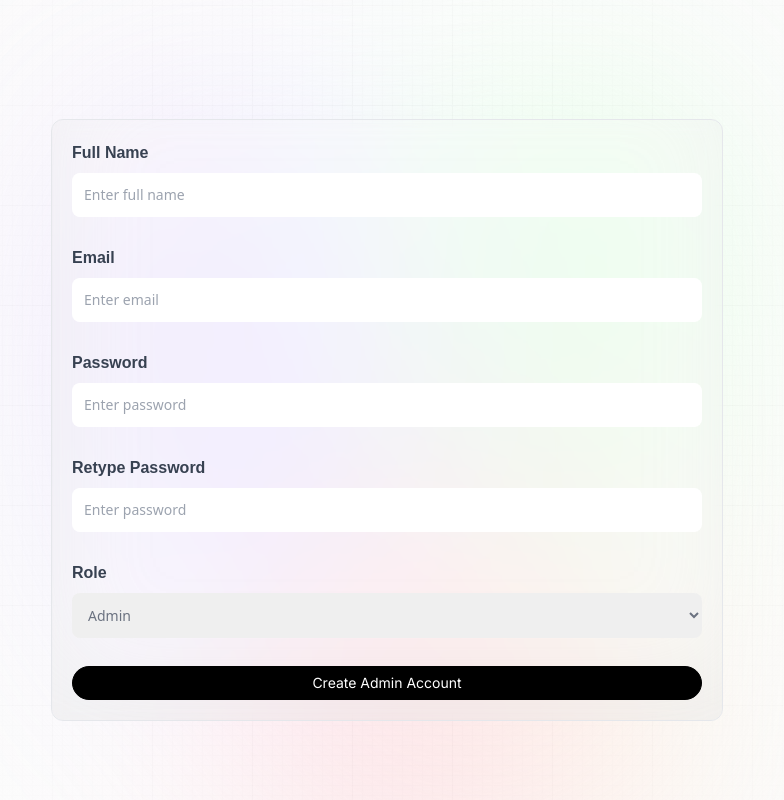
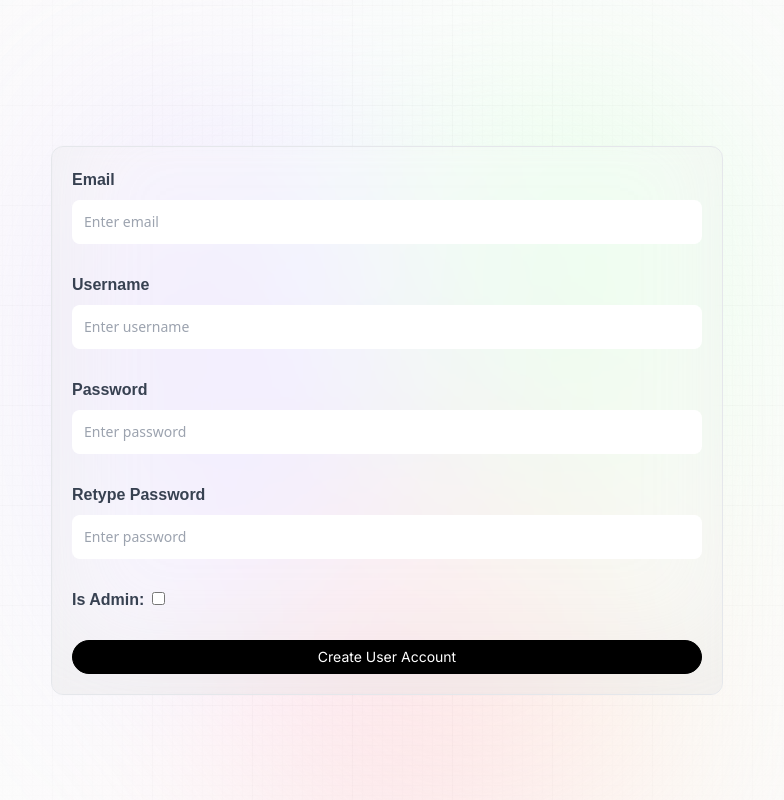
Before and after one commit to Merckerk/rtams-next, a Next.js app: page /create-admin in a window 1280 px wide. Shown: the whole page, without its empty margins (253-1037 px from the left). Built offline with nearby package versions, Linux system fonts and the light colour scheme.

Commit message:
feat: field validation wip

```diff
--- a/app/api/users/create/route.js
+++ b/app/api/users/create/route.js
@@ -7,7 +7,7 @@ connectToDB();
 export const POST = async (req, res) => {
   try {
     const reqBody = await req.json();
-    const { username, email, password, isAdmin } = reqBody;
+    const { email, username, password, isAdmin } = reqBody;
 
     console.log(reqBody);
 
@@ -24,20 +24,19 @@ export const POST = async (req, res) => {
 
     //create user
     const newUser = new User({
-        username,
-        email,
-        password: hashedPassword,
-        isAdmin
+      email,
+      username,
+      password: hashedPassword,
+      isAdmin,
     });
 
     const savedUser = await newUser.save();
     console.log(savedUser); //delete in production
 
-    if(newUser.isAdmin){
-        return new Response('Successfully created admin',{status :201});
+    if (newUser.isAdmin) {
+      return new Response("Successfully created admin", { status: 201 });
     }
-    return new Response('Successfully created user',{status :201});
-
+    return new Response("Successfully created user", { status: 201 });
   } catch (error) {
     console.log(error);
     return new Response("Failed to Create admin account", { status: 500 });
--- a/app/create-admin/page.jsx
+++ b/app/create-admin/page.jsx
@@ -1,22 +1,55 @@
-const CreateAdmin = () => {
+"use client";
+import { useEffect, useState } from "react";
+import { useFormik } from "formik";
+import * as Yup from "yup";
+
+const CreateUser = () => {
+  const formik = useFormik({
+    initialValues: {
+      email: "",
+      username: "",
+      password: "",
+      repassword: "",
+      isAdmin: false,
+    },
+    validationSchema: Yup.object({
+      email: Yup.string().email("Invalid Email").required("Email Required"),
+      username: Yup.string().required("Username required"),
+      password: Yup.string()
+        .min(12, "Password must be atleast 12 characters")
+        .matches(
+          /^(?=.*[a-z])(?=.*[A-Z])(?=.*\d)(?=.*[@$!%*?&])[A-Za-z\d@$!%*?&]+$/,
+          "Password must include at least one uppercase letter, one lowercase letter, one digit, and one special character."
+        )
+        .notOneOf(
+          ["password", "123456", "qwerty", "abc123"], //StrongPassword121! for default siguro idk xd
+          "Common passwords are not allowed"
+        )
+        .notOneOf([Yup.ref("username")], "Password cannot be the username")
+        .required("Password is required"),
+      repassword: Yup.string().oneOf(
+        [Yup.ref("password"), null],
+        "Passwords must match"
+      ),
+    }),
+    onSubmit: () => {
+      //TODO: post method here
+      const { email, username, password, isAdmin } = formik.values;
+      const postValues = { email, username, password, isAdmin };
+      console.log("to submit:", postValues); //delete in prod
+    },
+  });
+
+  useEffect(() => {
+    console.log(formik.values);
+  }, [formik.values]); //delete in prod
+
   return (
     <div className="w-full h-screen flex items-center justify-center">
-      <form className="mt-10 w-full max-w-2xl flex flex-col gap-7 glassmorphism">
-        <div className="form-group">
-          <label>
-            <span className="font-satoshi font-semibold text-base text-gray-700">
-              Full Name
-            </span>
-            <input
-              type="text"
-              id="fullName"
-              name="fullName"
-              placeholder="Enter full name"
-              className="form_input"
-              required
-            />
-          </label>
-        </div>
+      <form
+        className="mt-10 w-full max-w-2xl flex flex-col gap-7 glassmorphism"
+        onSubmit={formik.handleSubmit}
+      >
         <div className="form-group">
           <label>
             <span className="font-satoshi font-semibold text-base text-gray-700">
@@ -28,10 +61,32 @@ const CreateAdmin = () => {
               name="email"
               placeholder="Enter email"
               className="form_input"
+              onChange={formik.handleChange}
+              value={formik.values.email}
               required
             />
+            {formik.errors.email ? <p>{formik.errors.email}</p> : null}
           </label>
         </div>
+        <div className="form-group">
+          <label>
+            <span className="font-satoshi font-semibold text-base text-gray-700">
+              Username
+            </span>
+            <input
+              type="text"
+              id="username"
+              name="username"
+              placeholder="Enter username"
+              className="form_input"
+              onChange={formik.handleChange}
+              value={formik.values.username}
+              required
+            />
+            {formik.errors.username ? <p>{formik.errors.username}</p> : null}
+          </label>
+        </div>
+
         <div className="form-group">
           <label>
             <span className="font-satoshi font-semibold text-base text-gray-700">
@@ -43,8 +98,11 @@ const CreateAdmin = () => {
               name="password"
               placeholder="Enter password"
               className="form_input"
+              onChange={formik.handleChange}
+              value={formik.values.password}
               required
             />
+            {formik.errors.password ? <p>{formik.errors.password}</p> : null}
           </label>
         </div>
         <div className="form-group">
@@ -58,32 +116,36 @@ const CreateAdmin = () => {
               name="repassword"
               placeholder="Enter password"
               className="form_input"
+              onChange={formik.handleChange}
+              value={formik.values.repassword}
               required
             />
+            {formik.errors.repassword ? <p>{formik.errors.repassword}</p> : null}
           </label>
         </div>
         <div className="form-group">
           <label>
             <span className="font-satoshi font-semibold text-base text-gray-700">
-              Role
+              Is Admin:
             </span>
-            <select
-              id="role"
-              name="role"
-              className="form_input"
-              required
-            >
-              <option value="admin">Admin</option>
-              <option value="staff">Staff</option>
-            </select>
+            <label className="toggle-container ml-2">
+              <input
+                type="checkbox"
+                id="isAdmin"
+                name="isAdmin"
+                checked={formik.values.isAdmin}
+                onChange={formik.handleChange}
+              />
+              <span className="toggle"></span>
+            </label>
           </label>
         </div>
         <button type="submit" className="black_btn">
-          Create Admin Account
+          Create User Account
         </button>
       </form>
     </div>
   );
 };
 
-export default CreateAdmin;
+export default CreateUser;
--- a/models/userModel.js
+++ b/models/userModel.js
@@ -1,14 +1,15 @@
-import mongoose, {Schema, model, models} from "mongoose";
+import mongoose, { Schema, model, models } from "mongoose";
 
-const userSchema = new Schema({   //will be stored in an admin table
+const userSchema = new Schema({
+  //will be stored in an admin table
+  email: {
+    type: String,
+    required: [true, "Please provide an email"],
+    unique: true,
+  },
   username: {
     type: String,
     required: [true, "Please provide a username"],
-    unique: true,
-  },
-  email: {
-    type: String,
-    required: [true, "Please provide an email"],
     unique: true,
   },
   password: {
@@ -31,4 +32,4 @@ const userSchema = new Schema({   //will be stored in an admin table
 
 const User = models.users || model("users", userSchema);
 
-export default User
+export default User;
--- a/package.json
+++ b/package.json
@@ -10,12 +10,14 @@
   },
   "dependencies": {
     "bcrypt": "^5.1.1",
+    "formik": "^2.4.5",
     "mongodb": "^6.2.0",
     "mongoose": "^7.6.3",
     "next": "13.5.6",
     "next-auth": "^4.24.3",
     "react": "^18",
-    "react-dom": "^18"
+    "react-dom": "^18",
+    "yup": "^1.3.2"
   },
   "devDependencies": {
     "autoprefixer": "^10",
```
Also changed, not shown: 1 other file (tests, documents, lock files or other folders).
